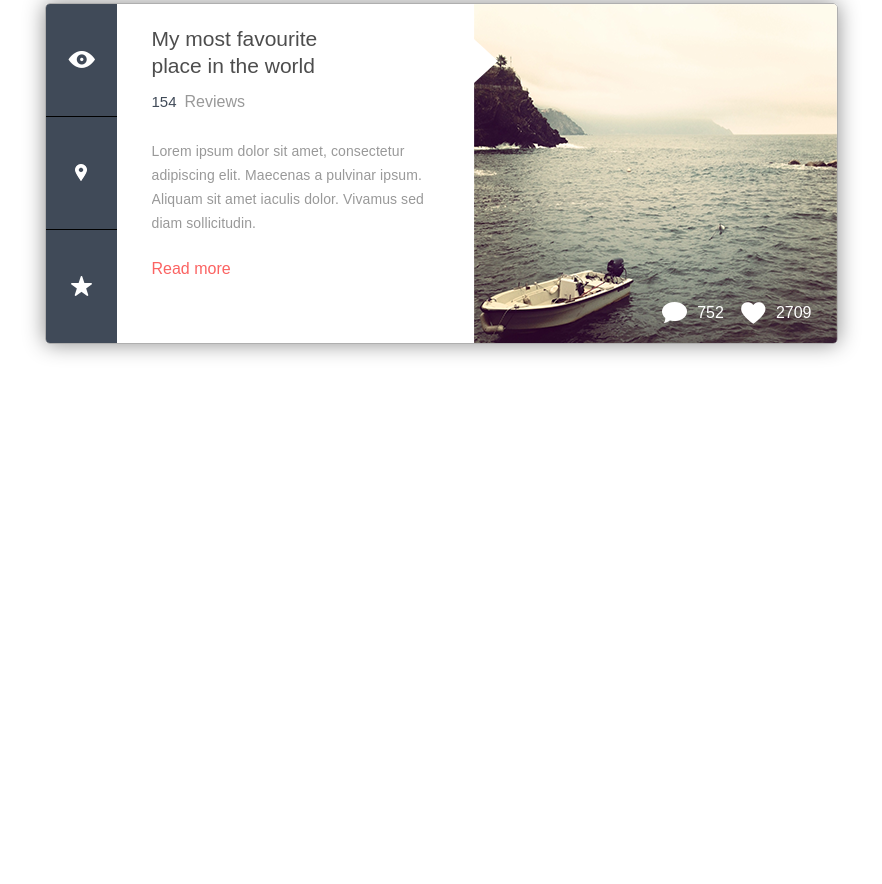
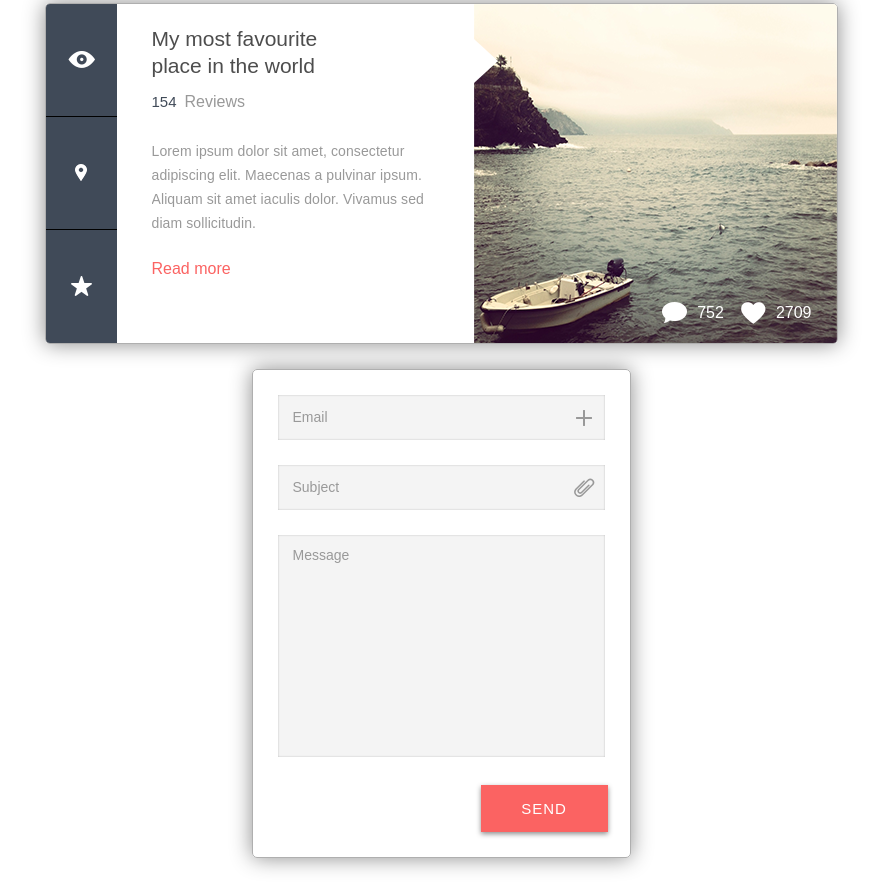
Before and after one commit to LiberVitalik/ui-form, a website: page app/index.html in a window 1280 px wide. Shown: the part 1090-1974 px from the top of the page, without its empty margins (199-1081 px from the left). Before the commit the page ends 1459 px from the top, so only its background shows below. Drawn offline with Linux system fonts and the light colour scheme; a web font is replaced by a local one.

Commit message:
add comment form

```diff
--- /dev/null
+++ b/app/css/form/comment.css
@@ -0,0 +1,79 @@
+.comment-wrapper {
+    max-width: 377px;
+}
+
+.comment-wrapper form {
+    width: 330px;
+    padding: 25px 25px 0 25px;
+}
+
+.comment-wrapper fieldset {
+    position: relative;
+    margin-bottom: 25px;
+}
+
+.comment-wrapper fieldset input[name='comment-email'],
+.comment-wrapper fieldset input[name='comment-subject'],
+.comment-wrapper fieldset textarea[name='comment-message'] {
+    width: 327px;
+    padding: 0 40px 0 15px;
+    background: #f4f4f4;
+    border: none;
+    box-shadow: inset 0 0 2px rgba(0, 0, 0, 0.25);
+    box-sizing: border-box;
+    resize: none;
+}
+
+.comment-wrapper fieldset input[name='comment-email'],
+.comment-wrapper fieldset input[name='comment-subject'] {
+    height: 45px;
+}
+
+.comment-wrapper fieldset input[name='add-email'] {
+    background: url("../../img/addMail.png") 50% 50% no-repeat;
+}
+
+.comment-wrapper fieldset input[name='comment-file'] {
+    display: none;
+}
+
+.comment-wrapper label[for='comment-file'] {
+    background: url("../../img/clip.png") 50% 50% no-repeat;
+}
+
+.comment-wrapper fieldset input[name='add-email'],
+.comment-wrapper label[for='comment-file'] {
+    width: 37px;
+    height: 37px;
+    cursor: pointer;
+    border: none;
+    position: absolute;
+    top: 4px;
+    right: 5px;
+}
+
+.comment-wrapper fieldset textarea[name='comment-message'] {
+    height: 222px;
+    padding-top: 12px;
+}
+
+.comment-wrapper fieldset input[name='comment-email']::placeholder,
+.comment-wrapper fieldset input[name='comment-subject']::placeholder,
+.comment-wrapper fieldset textarea[name='comment-message']::placeholder {
+    font-family: GothamProLight, sans-serif;
+    color: #999;
+    font-size: 14px;
+    text-transform: capitalize;
+}
+
+.comment-wrapper fieldset:last-child {
+    height: 47px;
+}
+
+.comment-wrapper fieldset .form-submit {
+    width: 127px;
+    height: 47px;
+    position: absolute;
+    top: 0;
+    right: 0;
+}
--- a/app/css/form/form-common.css
+++ b/app/css/form/form-common.css
@@ -1,6 +1,7 @@
 .calendar-wrapper,
 .booking-wrapper,
-.places-wrapper {
+.places-wrapper,
+.comment-wrapper {
     font-family: GothamProRegular, sans-serif;
     margin: 2% auto;
     overflow: hidden;
--- a/app/css/style.css
+++ b/app/css/style.css
@@ -2,3 +2,4 @@
 @import "form/calendar.css";
 @import "form/booking.css";
 @import "form/places.css";
+@import "form/comment.css";
--- a/app/index.html
+++ b/app/index.html
@@ -84,7 +84,7 @@
                     </tr>
                 </tbody>
             </table>
-            <button class="form-submit clip">Add event</button>
+            <button type="submit" class="form-submit clip">Add event</button>
         </main>
     </div>
 
@@ -101,7 +101,9 @@
                 </div>
             </section>
         </header>
-        <form action="" class="booking-container">
+        <form action="POST" novalidate
+              name="booking-form"
+              class="booking-container">
             <section class="date-booking">
                 <label for="check-in">
                     <span class="clip">Check in</span>
@@ -207,5 +209,29 @@
             <div class="rectangle"></div>
         </figure>
     </section>
+    <section class="comment-wrapper">
+        <form action="POST" novalidate
+              name="comment-form">
+            <fieldset>
+                <input type="email" name="comment-email" required
+                placeholder="Email">
+                <input type="button" name="add-email">
+            </fieldset>
+            <fieldset>
+                <input type="text" name="comment-subject" placeholder="Subject">
+                <label for="comment-file">
+                    <input type="file" id="comment-file" name="comment-file">
+                </label>
+            </fieldset>
+            <fieldset>
+                <textarea name="comment-message"
+                          id="comment-message"
+                          placeholder="Message"></textarea>
+            </fieldset>
+            <fieldset>
+                <button type="submit" class="form-submit clip">Send</button>
+            </fieldset>
+        </form>
+    </section>
 </body>
 </html>
```
Also changed, not shown: app/img/addMail.png (added), app/img/clip.png (added).
